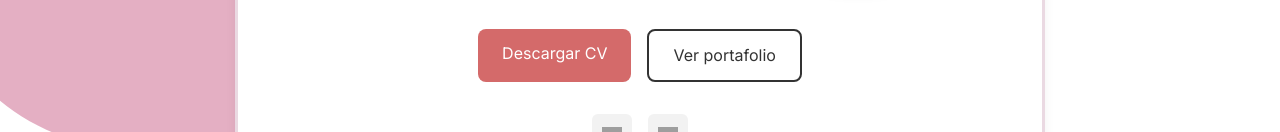
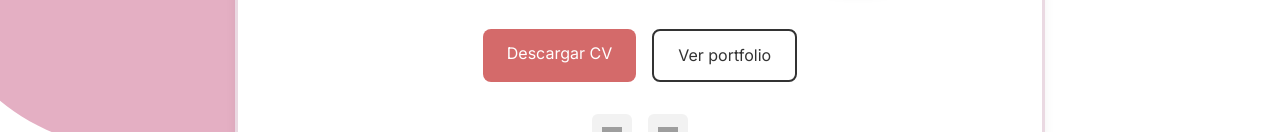
Before and after one commit to celiamoclan/celiamoclan, a plain HTML site: page index.html in a window 1280 px wide. Shown: the part 451-583 px from the top of the page. Drawn offline with Linux system fonts and the light colour scheme; grey boxes are pictures that could not be loaded.

Commit message:
Update index.html

```diff
--- a/index.html
+++ b/index.html
@@ -206,7 +206,7 @@
         </header>
         <div class="buttons">
             <a target="_blank" href="./public/CeliaMoclán.pdf" class="btn btn-primary">Descargar CV</a>
-            <a href="#" class="btn btn-secondary">Ver portafolio</a>
+            <a href="#" class="btn btn-secondary">Ver portfolio</a>
         </div>
         <div class="social">
             <a target="_blank" href="https://www.linkedin.com/in/celia-mocl%C3%A1n-807904359" title="LinkedIn">
```
